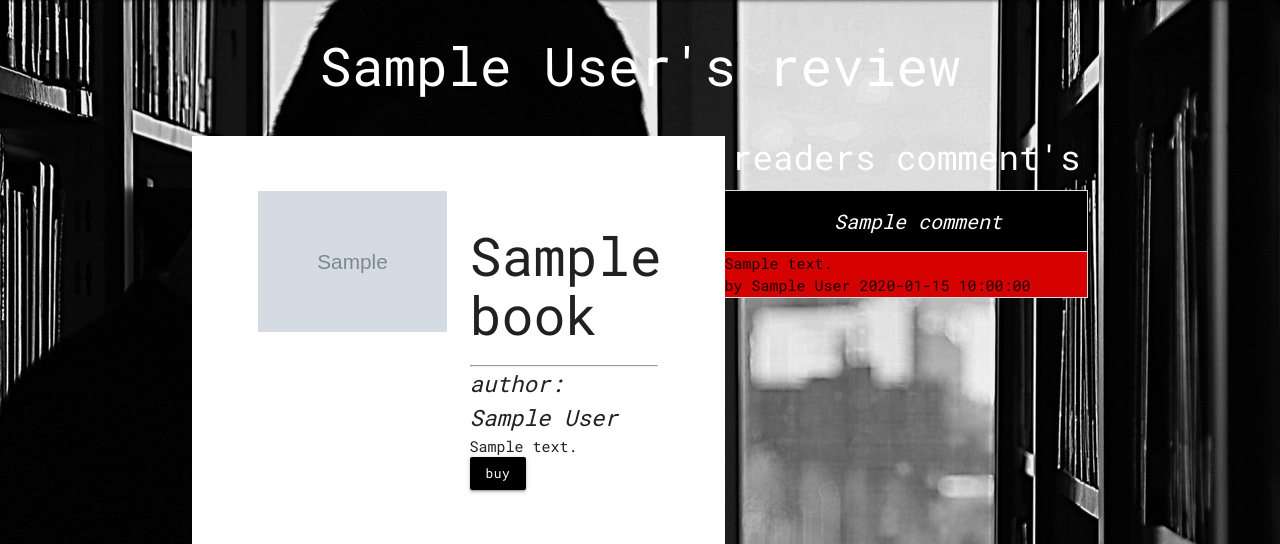
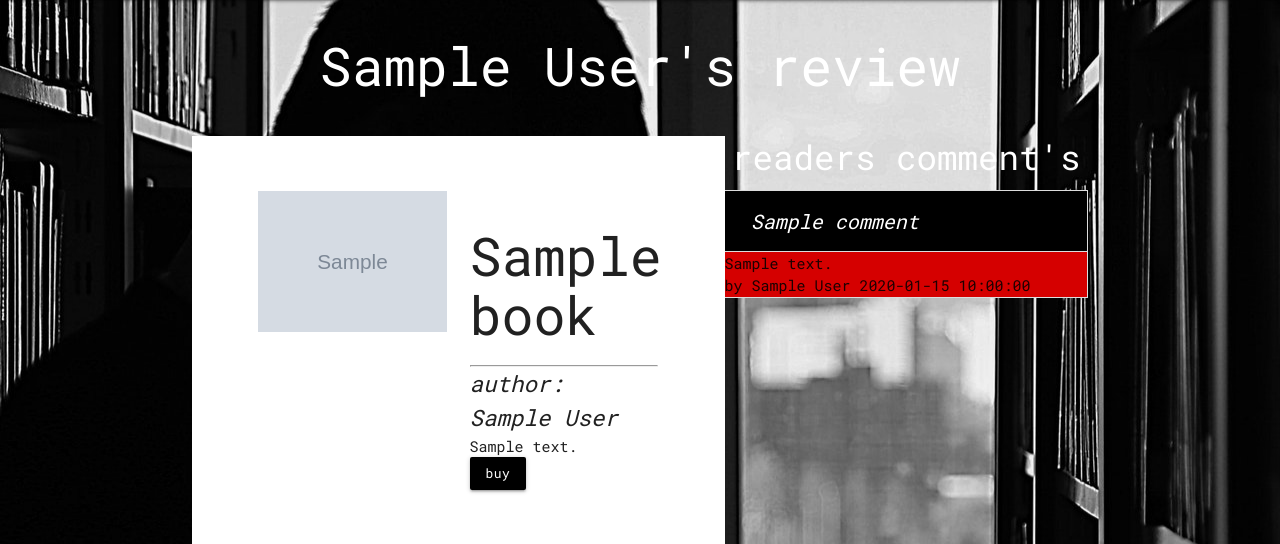
Before and after one commit to janeyrinn/bookNook, a Flask app: template templates/review.html in a window 1280 px wide. Shown: the part 64-608 px from the top of the page. Run offline with Flask 2, Linux system fonts and the light colour scheme; the template is opened without the code that fills it: most values are stand-ins (such as "Sample title", 1, 10 or a date in 2020); grey boxes marked "Sample" are stand-in pictures; some libraries are stand-ins or nearby versions.

Commit message:
fix comment title position

```diff
--- a/templates/review.html
+++ b/templates/review.html
@@ -40,6 +40,8 @@
                         <p class="col comment-title s9 white-text left">{{ comment.comment_title }}</p>
                         {% if session.user|lower == comment.comment_author %}
                         <a href="#commentModal-{{loop.index}}" class="col s3 right btn-small modal-trigger">delete</a>
+                        {% else %}
+                        <div class="col s3 right"></div>
                         {% endif %}
                     </div>
                     <div class="comment-body red accent-4">
```
